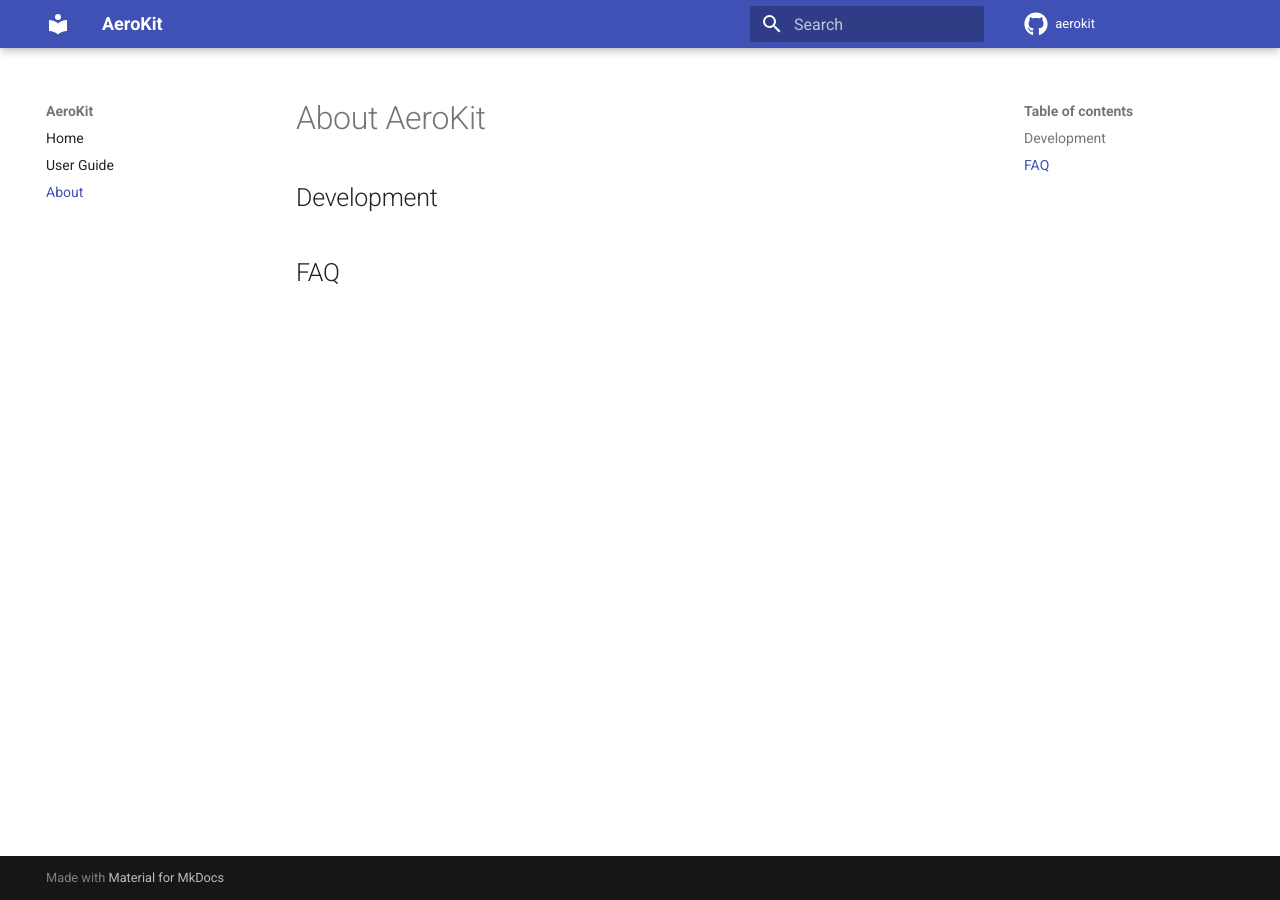
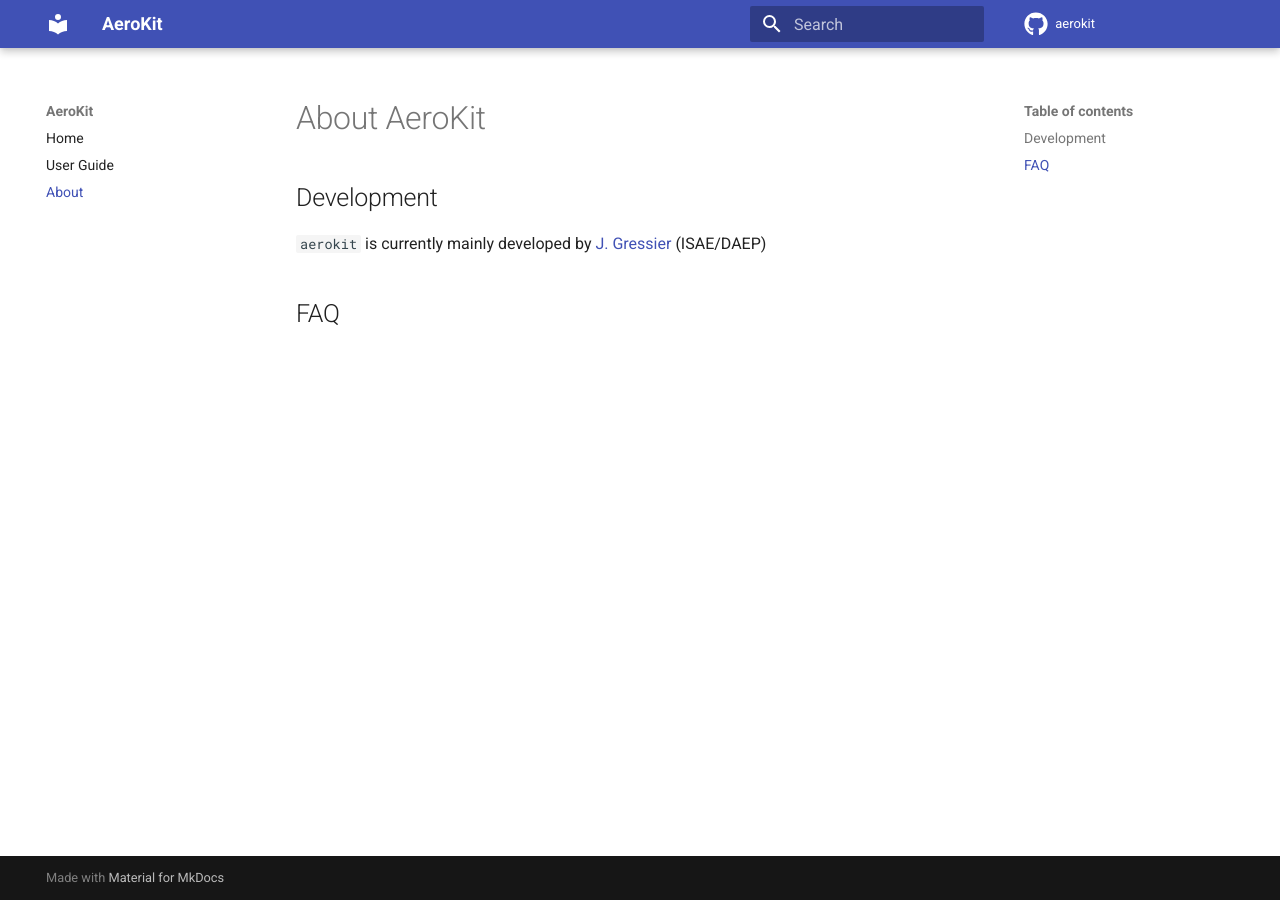
Before and after one commit to jgressier/aerokit, an MkDocs documentation site: the page built from docs/about.md, in a window 1280 px wide. Built offline with MkDocs 1.6.1 and Material for MkDocs 9.7.7, drawn with Linux system fonts in a browser that asks for light colours; comment, search, counter and statistics services are not loaded.

Commit message:
requirements for readthedocs

```diff
--- a/docs/about.md
+++ b/docs/about.md
@@ -2,4 +2,6 @@
 
 ## Development
 
+`aerokit` is currently mainly developed by [J. Gressier](https://github.com/jgressier) (ISAE/DAEP)
+
 ## FAQ
--- a/docs/requirements.txt
+++ b/docs/requirements.txt
@@ -0,0 +1 @@
+mkdocs-material
```
Also changed, not shown: 1 other file.
